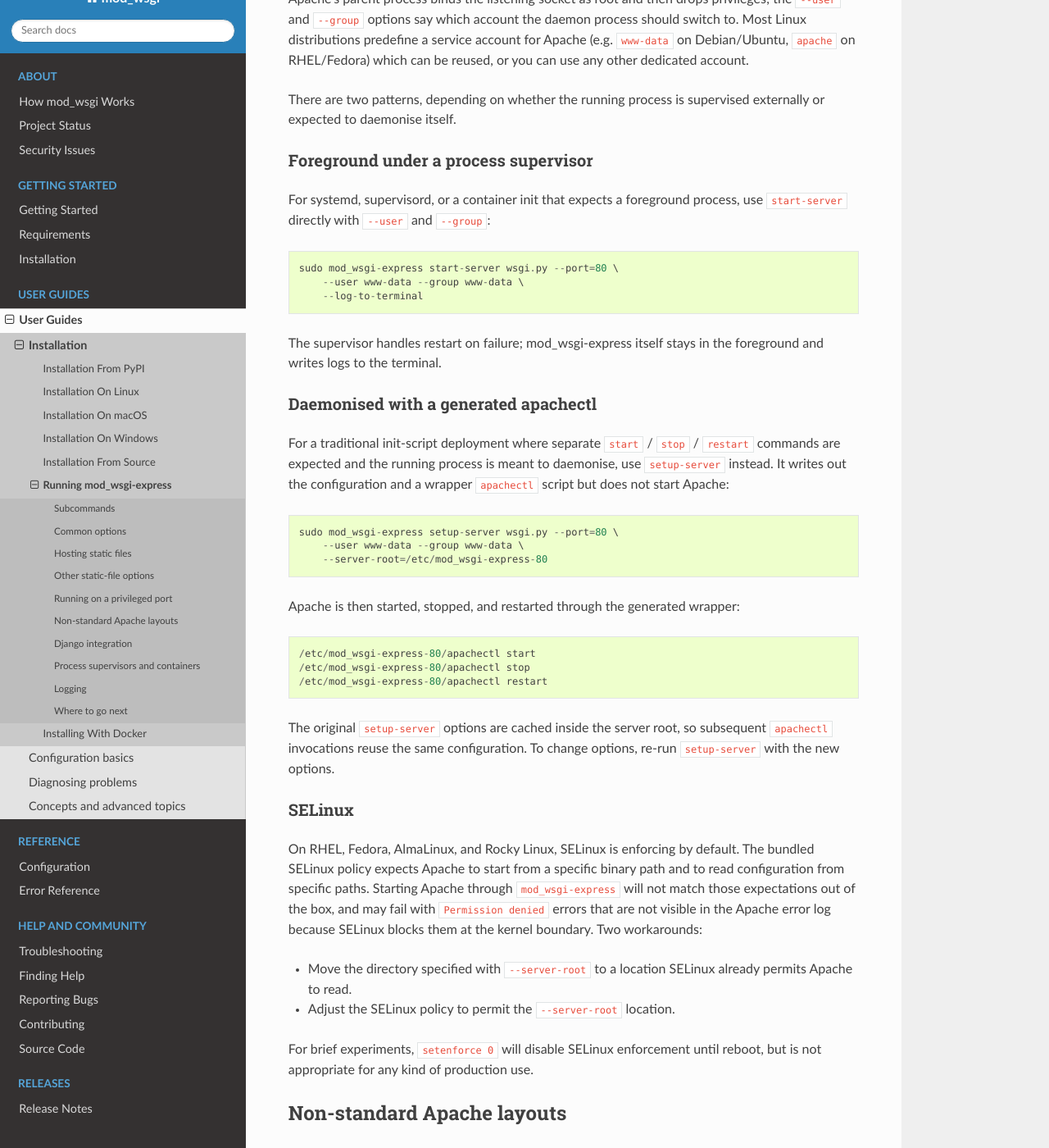
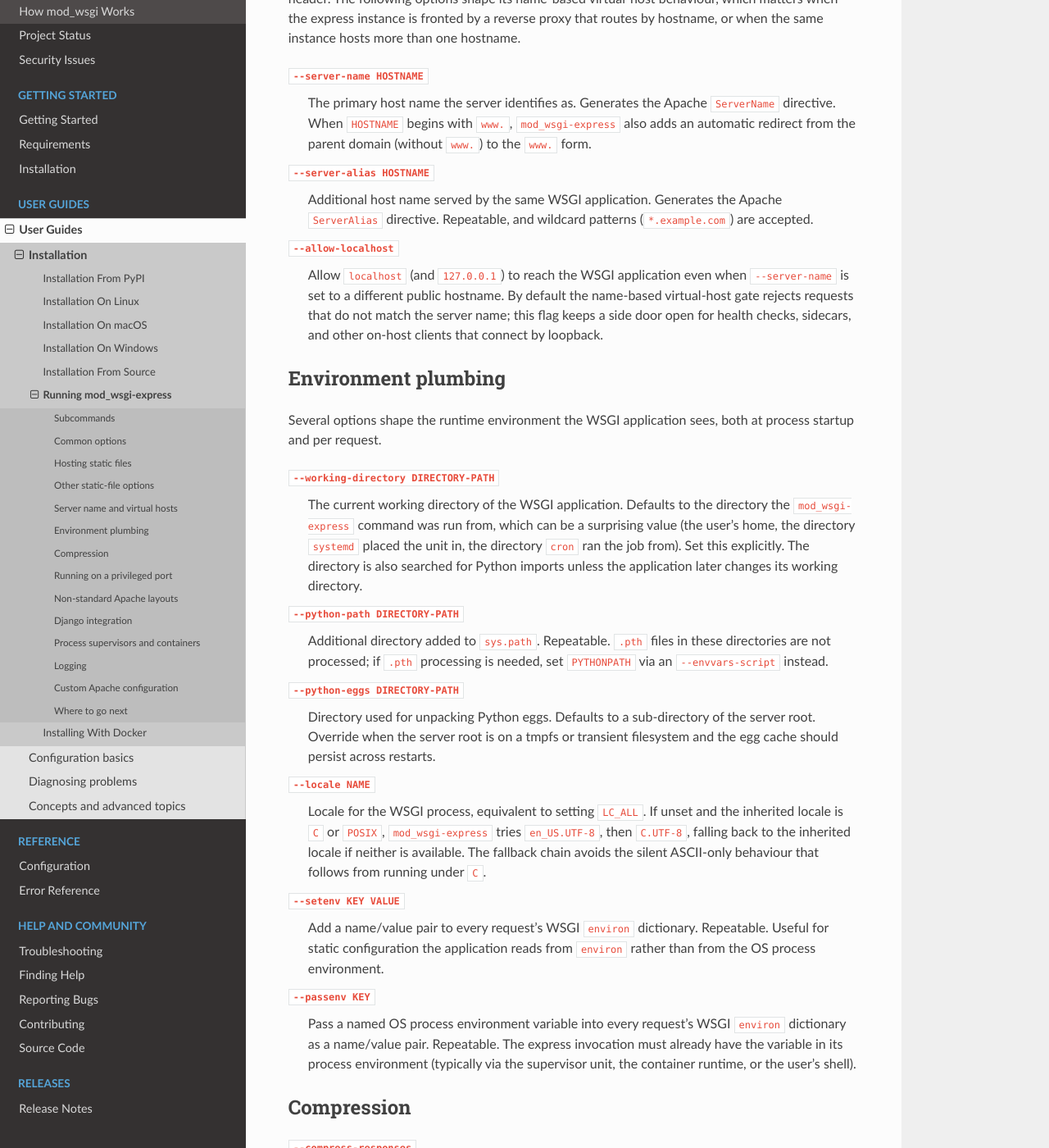
Before and after one commit to GrahamDumpleton/mod_wsgi, a Sphinx documentation site: the page built from docs/user-guides/mod-wsgi-express-quickstart.rst, in a window 1280 px wide and 1400 px high, scrolled down 4268 px. Shown: the whole window at 82% size. Built offline with Sphinx 7.4.7 and the Read the Docs theme 3.1.0, drawn with Linux system fonts in a browser that asks for light colours; some of the changed text lies outside the part shown.

Commit message:
Document virtual-host, environment-plumbing, compression and config-injection options in mod-wsgi-express-quickstart.

```diff
--- a/docs/user-guides/mod-wsgi-express-quickstart.rst
+++ b/docs/user-guides/mod-wsgi-express-quickstart.rst
@@ -228,6 +228,118 @@ directories:
     application and any co-hosted static content.
     Daemon mode only; has no effect under
     ``--embedded-mode``.
+
+Server name and virtual hosts
+-----------------------------
+
+By default ``mod_wsgi-express`` accepts requests on
+the configured port regardless of the host header.
+The following options shape its name-based
+virtual-host behaviour, which matters when the
+express instance is fronted by a reverse proxy that
+routes by hostname, or when the same instance hosts
+more than one hostname.
+
+``--server-name HOSTNAME``
+    The primary host name the server identifies as.
+    Generates the Apache ``ServerName`` directive.
+    When ``HOSTNAME`` begins with ``www.``,
+    ``mod_wsgi-express`` also adds an automatic
+    redirect from the parent domain (without
+    ``www.``) to the ``www.`` form.
+
+``--server-alias HOSTNAME``
+    Additional host name served by the same WSGI
+    application. Generates the Apache
+    ``ServerAlias`` directive. Repeatable, and
+    wildcard patterns (``*.example.com``) are
+    accepted.
+
+``--allow-localhost``
+    Allow ``localhost`` (and ``127.0.0.1``) to reach
+    the WSGI application even when ``--server-name``
+    is set to a different public hostname. By default
+    the name-based virtual-host gate rejects requests
+    that do not match the server name; this flag
+    keeps a side door open for health checks,
+    sidecars, and other on-host clients that connect
+    by loopback.
+
+Environment plumbing
+--------------------
+
+Several options shape the runtime environment the
+WSGI application sees, both at process startup and
+per request.
+
+``--working-directory DIRECTORY-PATH``
+    The current working directory of the WSGI
+    application. Defaults to the directory the
+    ``mod_wsgi-express`` command was run from, which
+    can be a surprising value (the user's home, the
+    directory ``systemd`` placed the unit in, the
+    directory ``cron`` ran the job from). Set this
+    explicitly. The directory is also searched for
+    Python imports unless the application later
+    changes its working directory.
+
+``--python-path DIRECTORY-PATH``
+    Additional directory added to ``sys.path``.
+    Repeatable. ``.pth`` files in these directories
+    are not processed; if ``.pth`` processing is
+    needed, set ``PYTHONPATH`` via an
+    ``--envvars-script`` instead.
+
+``--python-eggs DIRECTORY-PATH``
+    Directory used for unpacking Python eggs.
+    Defaults to a sub-directory of the server root.
+    Override when the server root is on a tmpfs or
+    transient filesystem and the egg cache should
+    persist across restarts.
+
+``--locale NAME``
+    Locale for the WSGI process, equivalent to
+    setting ``LC_ALL``. If unset and the inherited
+    locale is ``C`` or ``POSIX``, ``mod_wsgi-express``
+    tries ``en_US.UTF-8``, then ``C.UTF-8``, falling
+    back to the inherited locale if neither is
+    available. The fallback chain avoids the silent
+    ASCII-only behaviour that follows from running
+    under ``C``.
+
+``--setenv KEY VALUE``
+    Add a name/value pair to every request's WSGI
+    ``environ`` dictionary. Repeatable. Useful for
+    static configuration the application reads from
+    ``environ`` rather than from the OS process
+    environment.
+
+``--passenv KEY``
+    Pass a named OS process environment variable
+    into every request's WSGI ``environ`` dictionary
+    as a name/value pair. Repeatable. The express
+    invocation must already have the variable in
+    its process environment (typically via the
+    supervisor unit, the container runtime, or the
+    user's shell).
+
+Compression
+-----------
+
+``--compress-responses``
+    Enable compression of common text-based response
+    types (plain text, HTML, XML, CSS, JavaScript).
+    Off by default. Generates the Apache
+    ``mod_deflate`` configuration that compresses
+    responses for clients advertising
+    ``Accept-Encoding: gzip`` or ``deflate``.
+
+When ``mod_wsgi-express`` runs behind a front-end
+proxy, response compression is more often handled at
+the proxy than at the back-end. Using both is
+wasteful (double compression and decompression at
+the proxy), so enable this flag only when the
+express instance is the front-line server.
 
 Running on a privileged port
 ----------------------------
@@ -468,6 +580,41 @@ logged and where it goes.
     when ``rotatelogs`` is in a non-standard location
     or has been renamed.
 
+Custom Apache configuration
+---------------------------
+
+``mod_wsgi-express`` generates a complete Apache
+configuration from its options, but a few escape
+hatches allow hand-written Apache directives or
+shell-level setup to be injected without giving up
+the ``mod_wsgi-express`` flow:
+
+``--include-file FILE-PATH``
+    Path to a file of additional Apache directives
+    appended at the end of the generated
+    configuration. Use for directives that have no
+    ``mod_wsgi-express`` option of their own
+    (security headers, custom ``Location`` blocks,
+    third-party module configuration). Repeatable.
+
+``--rewrite-rules FILE-PATH``
+    Path to a file of ``mod_rewrite`` rules included
+    inside the generated configuration. Defaults to
+    ``rewrite.conf`` under the server root if such a
+    file exists. Override when the rules live
+    alongside the application source rather than
+    inside the generated server root.
+
+``--envvars-script FILE-PATH``
+    Path to a shell script sourced before Apache
+    starts. Use to set process-level environment
+    variables (``DATABASE_URL``,
+    ``OAUTH_CLIENT_SECRET``, ``PYTHONPATH``) that
+    the WSGI application reads at import time, or
+    that other Apache modules consult during
+    startup. Defaults to ``envvars`` under the
+    server root if such a file exists.
+
 Where to go next
 ----------------
 
```
